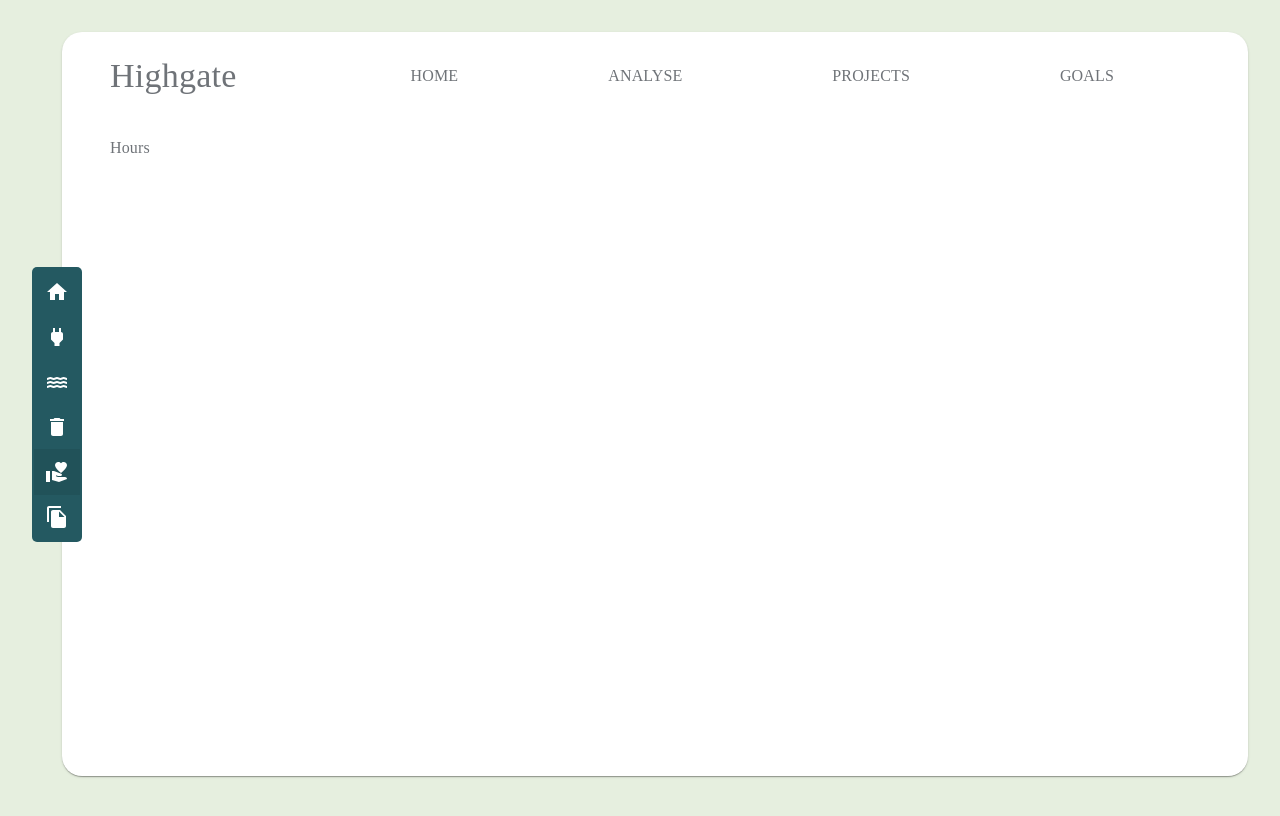
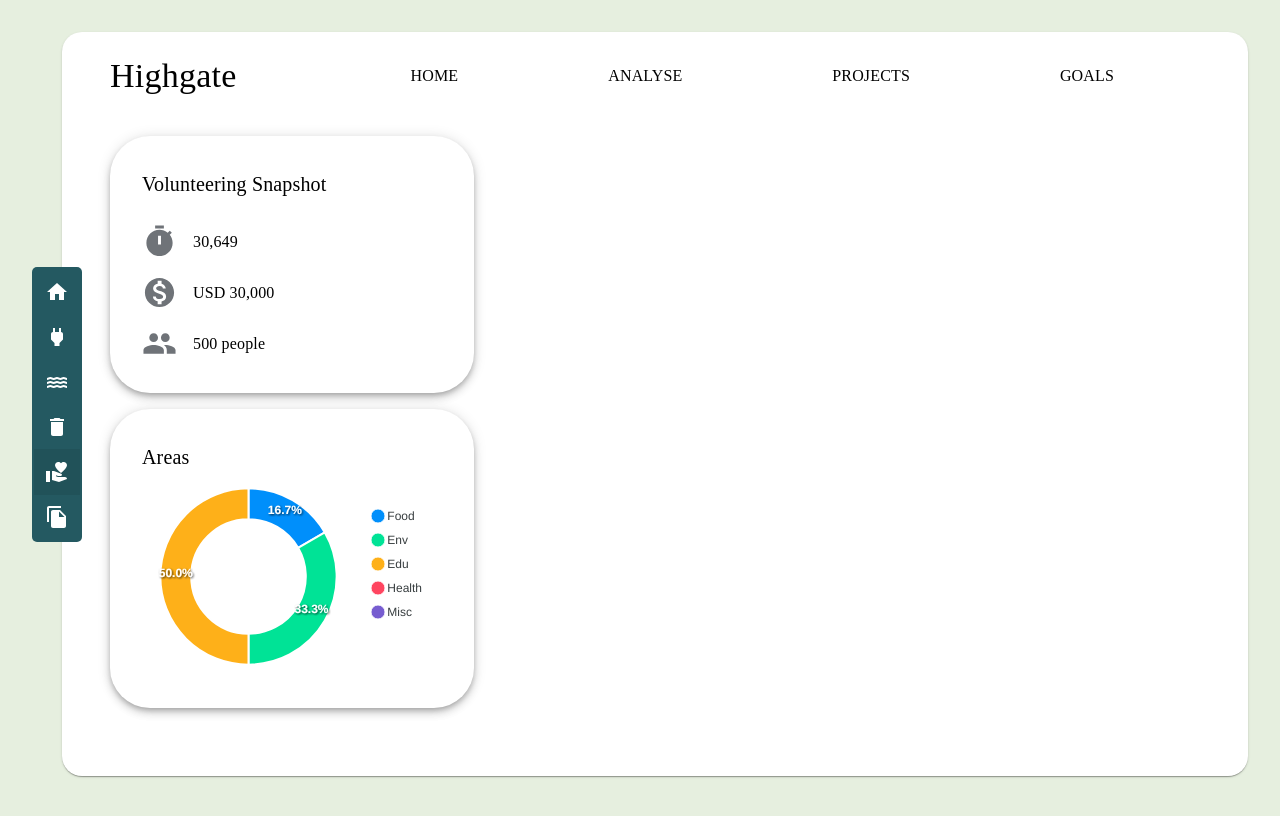
Before and after one commit to nirbhaysinghnarang/highgate_ems, a React (Create React App) app: page /home in a window 1280 px wide. Both pictures are taken after a click on the button 57 px from the left and 471 px from the top of the page. Shown: the top 816 px of the page. Built offline with nearby package versions, Linux system fonts and the light colour scheme.

Commit message:
Add volunteer view

```diff
--- /dev/null
+++ b/src/Components/VolunteerSnapshot.js
@@ -0,0 +1,41 @@
+import React from "react";
+import { Stack, Typography, Card } from "@mui/material";
+import { Timer, Group, MonetizationOn} from "@mui/icons-material";
+
+function SnapshotElement({ snapshotIcon, text }) {
+  return (
+    <Stack direction="row" spacing={2} alignItems="center">
+      {snapshotIcon}
+      <Typography sx={{ fontSize: "medium" }}>{text}</Typography>
+    </Stack>
+  );
+}
+export default function VolunteerSnapshot({ hours, raised, engagement }) {
+  return (
+    <Card sx={{ padding: 4, borderRadius: 10 }} elevation={5}>
+      <Typography variant="h6" gutterBottom sx={{ mb: 3 }}>
+        {" "}
+        Volunteering Snapshot
+      </Typography>
+
+      <Stack direction="column" spacing={2}>
+          <SnapshotElement
+            snapshotIcon={<Timer fontSize="large" htmlColor="#6F7378"></Timer>}
+            text={hours}
+          ></SnapshotElement>
+          <SnapshotElement
+            snapshotIcon={
+              <MonetizationOn fontSize="large" htmlColor="#6F7378"></MonetizationOn>
+            }
+            text={raised}
+          ></SnapshotElement>
+          <SnapshotElement
+            snapshotIcon={<Group fontSize="large" htmlColor="#6F7378"></Group>}
+            text={engagement}
+          ></SnapshotElement>
+
+
+      </Stack>
+    </Card>
+  );
+}
--- /dev/null
+++ b/src/Components/VolunteeringAnalytic.js
@@ -0,0 +1,34 @@
+import Chart from "react-apexcharts";
+import { Stack, Typography, Card } from "@mui/material";
+
+export function VolunteeringAnalytic({ series, labels }) {
+    return (
+        <Card sx={{ padding: 4, borderRadius: 10 }} elevation={5}>
+                <Stack direction="column" alignContent="flex-start">
+                    <Typography variant="h6" gutterBottom>
+                        {" "}
+                        Areas
+                    </Typography>
+                    <Chart
+                        series={series}
+                        labels={labels}
+                        type="donut"
+                        width="300"
+                        options={{
+                            series: series,
+                            labels: labels,
+                            plotOptions: {
+                                pie: {
+                                    showLabels:false,
+                                    expandOnClick: true,
+                                },
+                            },
+                        }}
+                    ></Chart>
+                </Stack>
+
+
+        </Card>
+
+    );
+}
--- a/src/CoreScreens/HomeScreen.js
+++ b/src/CoreScreens/HomeScreen.js
@@ -6,6 +6,8 @@ import Snapshot from "../Components/Snapshot";
 import { ComplianceAnalytic } from "../Components/ComplianceAnalytic";
 import { ButtonNav } from "../Components/ButtonNav";
 import { ProgressAnaytic } from "../Components/ProgressAnalytic";
+import VolunteerSnapshot from "../Components/VolunteerSnapshot";
+import { VolunteeringAnalytic } from "../Components/VolunteeringAnalytic";
 const RootStyle = styled(Page)(({ theme }) => ({
   overflowY: "scroll",
   [theme.breakpoints.up("md")]: {
@@ -45,17 +47,12 @@ export default function HomeScreen() {
           goalLabels={["Not started", "On track", "Falling short", "Done"]}
           projectSeries={[44, 100 ,44, 100]}
           projectLabels={["Not started", "On track", "Falling short", "Done"]}></ProgressAnaytic>
-
         </Stack>
-
         <Stack direction="column" flex={1} flexGrow={2} spacing={2}>
-
           <ComplianceAnalytic
             series={[44, 100 - 44]}
             labels={["Compliant", "Non-Compliant"]}
           ></ComplianceAnalytic>
-
-
         </Stack>
 
 
@@ -77,7 +74,15 @@ export default function HomeScreen() {
 
   function Hours() {
     return (
-      <Typography>Hours</Typography>
+      <Stack direction="row" justifyContent="space-evenly" spacing={2}>
+        <Stack direction="column" spacing={2}>
+          <VolunteerSnapshot hours={"30,649"} raised={"USD 30,000"} engagement={"500 people"}> </VolunteerSnapshot>
+          <VolunteeringAnalytic series={[1,2,3]} labels={["Food", "Env", "Edu", "Health", "Misc"]}></VolunteeringAnalytic>
+        </Stack>
+
+
+
+      </Stack>
     );
   }
 
--- a/src/Theme.js
+++ b/src/Theme.js
@@ -3,7 +3,7 @@ export const AppTheme = createTheme({
   typography: {
     allVariants: {
       fontFamily: "Futura",
-      color: "#6F7378",
+      color: "black",
     },
   },
 
```
